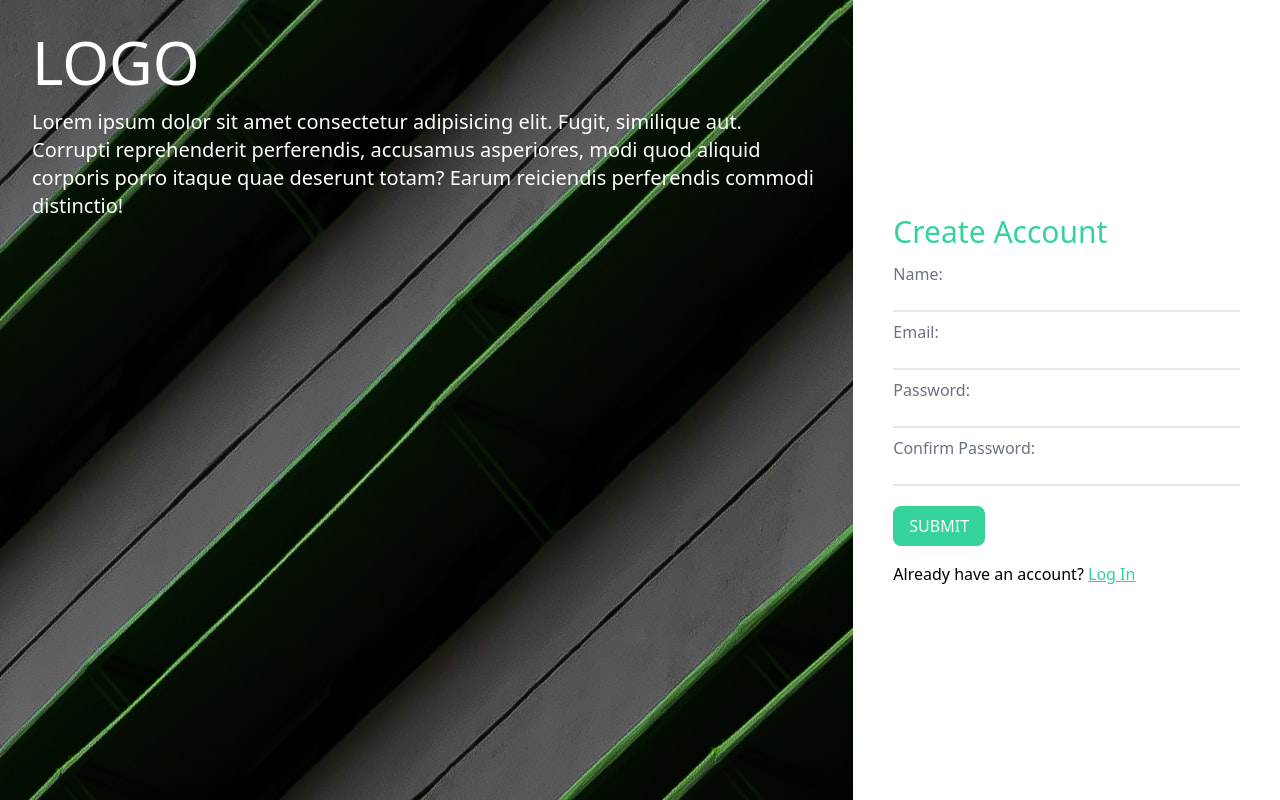
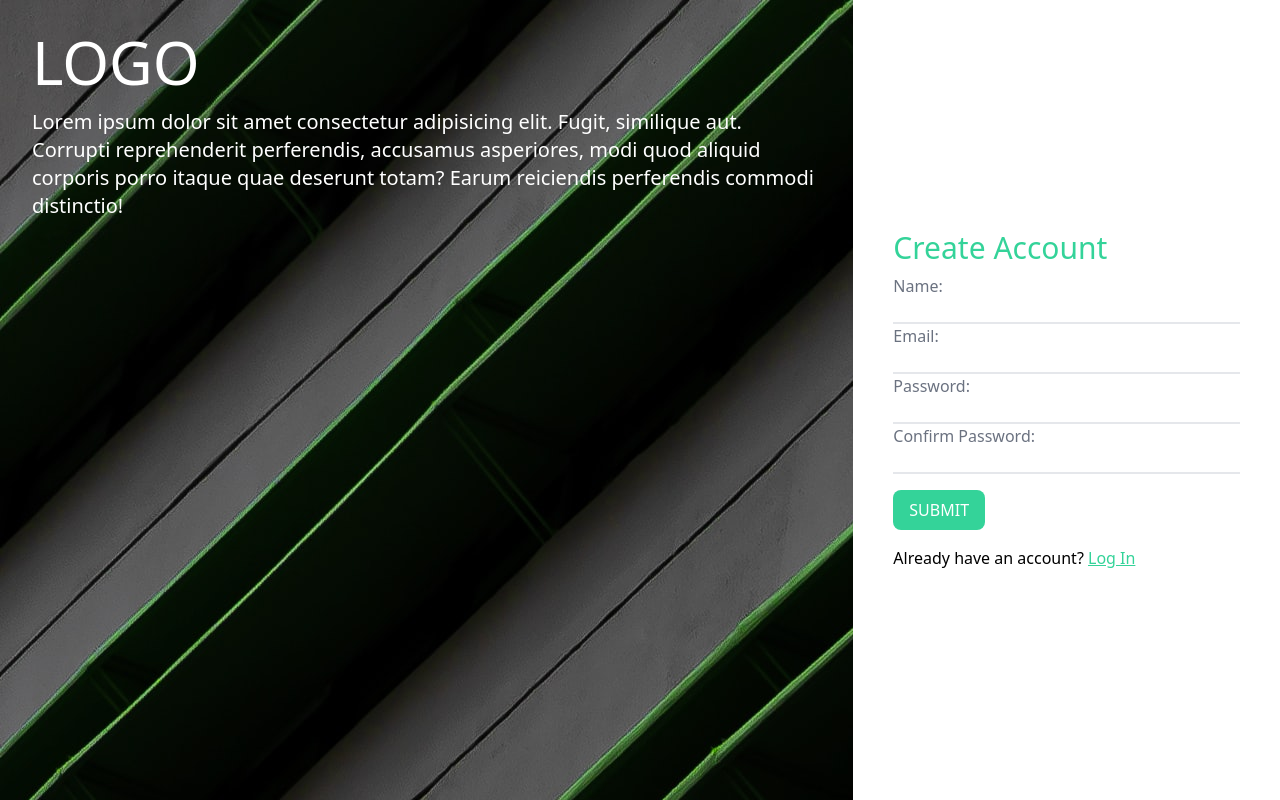
Before and after one commit to ma-altaf/MERN-Chat, a React (Create React App) app in the folder client/messaging-app/: page / in a window 1280 px wide. Built offline with nearby package versions, Linux system fonts and the light colour scheme; no server answers.

Commit message:
Fixed/added animation on login and  homepage
- Fixed text stretching when changing between log in and create account
- Added animation on the add contact UI

```diff
--- a/client/messaging-app/src/index.css
+++ b/client/messaging-app/src/index.css
@@ -16,5 +16,6 @@ body {
     body {
         background-color: rgb(17 24 39);
         color: white;
+        overflow-x: hidden;
     }
 }
--- a/client/messaging-app/src/pages/Home/components/RoomCard.tsx
+++ b/client/messaging-app/src/pages/Home/components/RoomCard.tsx
@@ -17,9 +17,9 @@ function RoomCard({ room, index }: Props) {
             initial={{ opacity: 0, scale: 0.9 }}
             animate={{ opacity: 1, scale: 1 }}
             transition={{
-                delay: 0.3 + index * 0.1,
+                delay: 0.2 + index * 0.1,
                 duration: 0.3,
-                ease: "easeOut",
+                ease: "linear",
             }}
             className="bg-primary-light-white dark:bg-primary-dark-gray rounded-lg p-4 flex flex-col items-center shadow cursor-pointer"
             onClick={() =>
--- a/client/messaging-app/src/pages/Home/components/RoomList.tsx
+++ b/client/messaging-app/src/pages/Home/components/RoomList.tsx
@@ -1,5 +1,6 @@
 import { Room } from "..";
 import RoomCard from "./RoomCard";
+import { motion } from "framer-motion";
 
 type Props = {
     rooms: Room[];
@@ -7,12 +8,15 @@ type Props = {
 
 function RoomList({ rooms }: Props) {
     return (
-        <div className="w-full h-fit py-6 grid gap-4 grid-cols-1 md:grid-cols-3 lg:grid-cols-4 lg:px-10">
+        <motion.div
+            layout
+            className="w-full h-fit py-6 grid gap-4 grid-cols-1 md:grid-cols-3 lg:grid-cols-4 lg:px-10"
+        >
             {rooms &&
                 rooms.map((room: Room, i) => (
                     <RoomCard room={room} index={i} key={room.roomID} />
                 ))}
-        </div>
+        </motion.div>
     );
 }
 
--- a/client/messaging-app/src/pages/Home/components/UserBanner.tsx
+++ b/client/messaging-app/src/pages/Home/components/UserBanner.tsx
@@ -5,7 +5,7 @@ import { useNavigate } from "react-router-dom";
 import { useState } from "react";
 import EditProfile from "./EditProfile";
 import defaultPPImg from "../../../assets/defaultPP.jpg";
-import { motion } from "framer-motion";
+import { AnimatePresence, motion } from "framer-motion";
 
 type Props = {
     user: User | undefined;
@@ -33,8 +33,9 @@ function UserBanner({ user, setUser }: Props) {
             initial={{ opacity: 0, scale: 0.8 }}
             animate={{ opacity: 1, scale: 1 }}
             transition={{ duration: 0.3 }}
-            className="w-full lg:w-1/2 rounded-lg p-8 shadow bg-primary-light-white dark:bg-primary-dark-gray flex justify-center items-center flex-col lg:flex-row relative"
+            className="w-full lg:w-1/2 rounded-lg p-8 shadow bg-primary-light-white dark:bg-primary-dark-gray flex justify-center items-center flex-col lg:flex-row relative z-10"
         >
+            <AnimatePresence>
                 {isEditProfile && (
                     <EditProfile
                         user={user}
@@ -42,6 +43,7 @@ function UserBanner({ user, setUser }: Props) {
                         setIsEditProfile={setIsEditProfile}
                     />
                 )}
+            </AnimatePresence>
             <span className="absolute top-0 right-0 m-1 p-1 text-2xl">
                 <button
                     onClick={() => setIsEditProfile(true)}
--- a/client/messaging-app/src/pages/Home/index.tsx
+++ b/client/messaging-app/src/pages/Home/index.tsx
@@ -5,6 +5,7 @@ import UserBanner from "./components/UserBanner";
 import { authcontext, User } from "../../context/AuthContext";
 import { socketContext } from "../../context/SocketContext";
 import apiFetch from "../../utils/apiFetch";
+import { AnimateSharedLayout } from "framer-motion";
 
 export type Room = {
     roomID: string;
@@ -35,13 +36,13 @@ function Home() {
     };
 
     return (
-        <>
-            <div className="w-full p-4 flex flex-col justify-center items-center">
-                <UserBanner user={user} setUser={setUser} />
+        <div className="w-full p-4 flex flex-col justify-center items-center overflow-hidden">
+            <UserBanner user={user} setUser={setUser} />
+            <AnimateSharedLayout>
                 <RequestCmpt />
                 <RoomList rooms={rooms} />
-            </div>
-        </>
+            </AnimateSharedLayout>
+        </div>
     );
 }
 
--- a/client/messaging-app/src/pages/Index.tsx
+++ b/client/messaging-app/src/pages/Index.tsx
@@ -135,27 +135,30 @@ function Index() {
                     layout
                     className="w-full p-6"
                 >
+                    <motion.h1
+                        layout
+                        className="mb-2 text-3xl text-accent-base w-full"
+                    >
                         {isLogin ? (
-                        <motion.h1
+                            <motion.p
                                 key="logIn"
                                 initial={{ opacity: 0 }}
                                 animate={{ opacity: 1 }}
                                 transition={{ duration: 0.3 }}
-                            className="mb-2 text-3xl text-accent-base w-full"
                             >
                                 Log In
-                        </motion.h1>
+                            </motion.p>
                         ) : (
-                        <motion.h1
+                            <motion.p
                                 key="createAcc"
                                 initial={{ opacity: 0 }}
                                 animate={{ opacity: 1 }}
                                 transition={{ duration: 0.3 }}
-                            className="mb-2 text-3xl text-accent-base w-full"
                             >
                                 Create Account
+                            </motion.p>
+                        )}
                     </motion.h1>
-                    )}
 
                     {errorMessage && (
                         <div className="bg-warning-light p-2 my-2 rounded-lg w-full">
@@ -164,13 +167,20 @@ function Index() {
                     )}
 
                     {/* username input field */}
+                    <AnimatePresence initial={false}>
                         {!isLogin && (
                             <motion.div
-                            initial={{ opacity: 0 }}
-                            animate={{ opacity: 1 }}
-                            className="py-1"
+                                layout
+                                initial={{ opacity: 0, height: 0 }}
+                                animate={{ opacity: 1, height: "auto" }}
+                                transition={{ type: "keyframes" }}
+                                exit={{ opacity: 0, height: 0 }}
+                                className="overflow-hidden"
                             >
-                            <label className="text-gray-500" htmlFor="username">
+                                <label
+                                    className="text-gray-500"
+                                    htmlFor="username"
+                                >
                                     Name:
                                 </label>
                                 <input
@@ -179,13 +189,16 @@ function Index() {
                                     name="username"
                                     id="username"
                                     value={username}
-                                onChange={(e) => setUsername(e.target.value)}
+                                    onChange={(e) =>
+                                        setUsername(e.target.value)
+                                    }
                                 />
                             </motion.div>
                         )}
+                    </AnimatePresence>
 
                     {/* email input field */}
-                    <div className="py-1">
+                    <motion.div layout>
                         <label className="text-gray-500" htmlFor="email">
                             Email:
                         </label>
@@ -197,10 +210,10 @@ function Index() {
                             value={email}
                             onChange={(e) => setEmail(e.target.value)}
                         />
-                    </div>
+                    </motion.div>
 
                     {/* password input field */}
-                    <div className="py-1">
+                    <motion.div layout>
                         <label className="text-gray-500" htmlFor="password">
                             Password:
                         </label>
@@ -212,13 +225,17 @@ function Index() {
                             value={password}
                             onChange={(e) => setPassword(e.target.value)}
                         />
-                    </div>
+                    </motion.div>
 
+                    <AnimatePresence initial={false}>
                         {!isLogin && (
                             <motion.div
-                            initial={{ opacity: 0 }}
-                            animate={{ opacity: 1 }}
-                            className="py-1"
+                                layout
+                                initial={{ opacity: 0, height: 0 }}
+                                animate={{ opacity: 1, height: "auto" }}
+                                transition={{ type: "keyframes" }}
+                                exit={{ opacity: 0, height: 0 }}
+                                className="overflow-hidden"
                             >
                                 <label
                                     className="text-gray-500"
@@ -238,8 +255,9 @@ function Index() {
                                 />
                             </motion.div>
                         )}
-
-                    <input
+                    </AnimatePresence>
+                    <motion.input
+                        layout
                         type="button"
                         value="submit"
                         className="px-4 py-2 bg-accent-base transition-colors hover:bg-accent-deep text-white rounded-lg uppercase my-4 cursor-pointer"
```
Also changed, not shown: client/messaging-app/src/pages/Home/components/EditProfile.tsx (+13 -4 lines), client/messaging-app/src/pages/Home/components/RequestCmpt.tsx (+22 -6 lines). Lines whose indentation alone changed are shown as unchanged.
